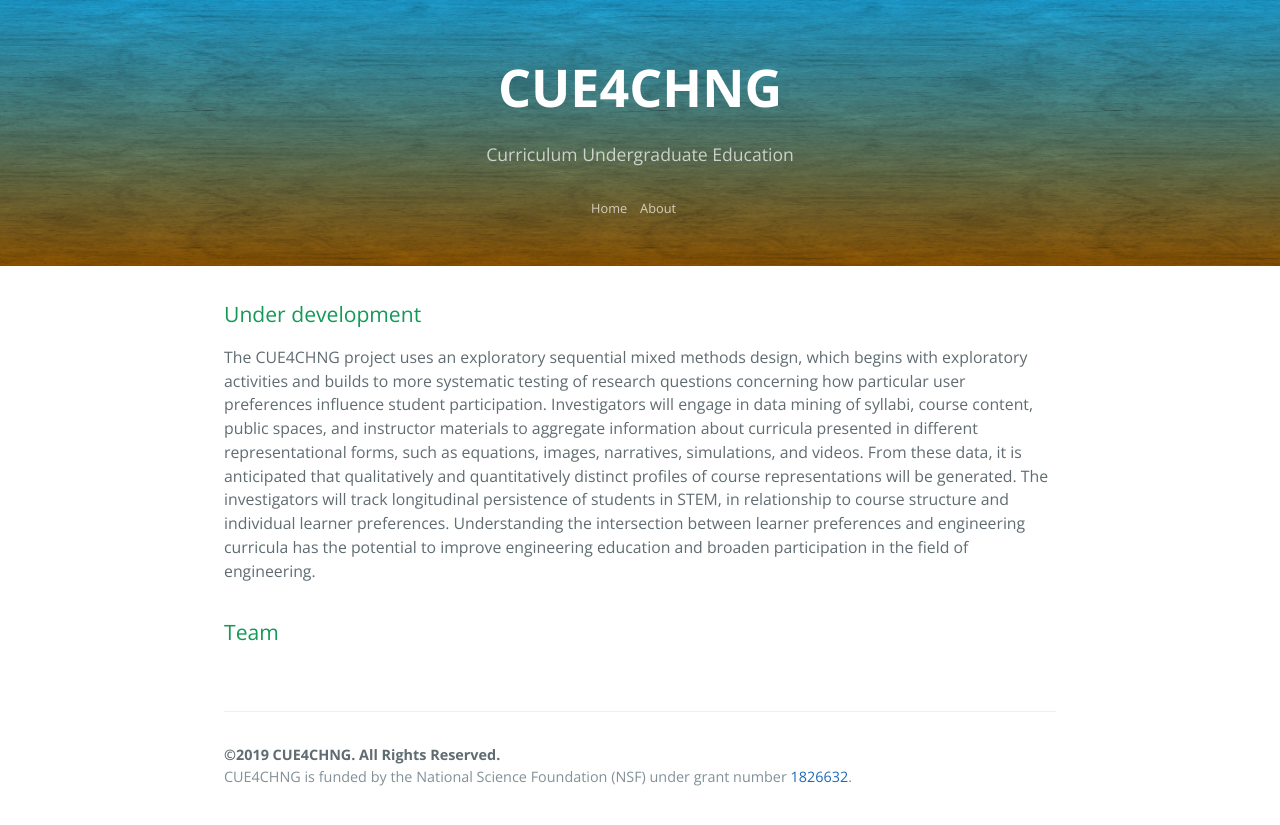
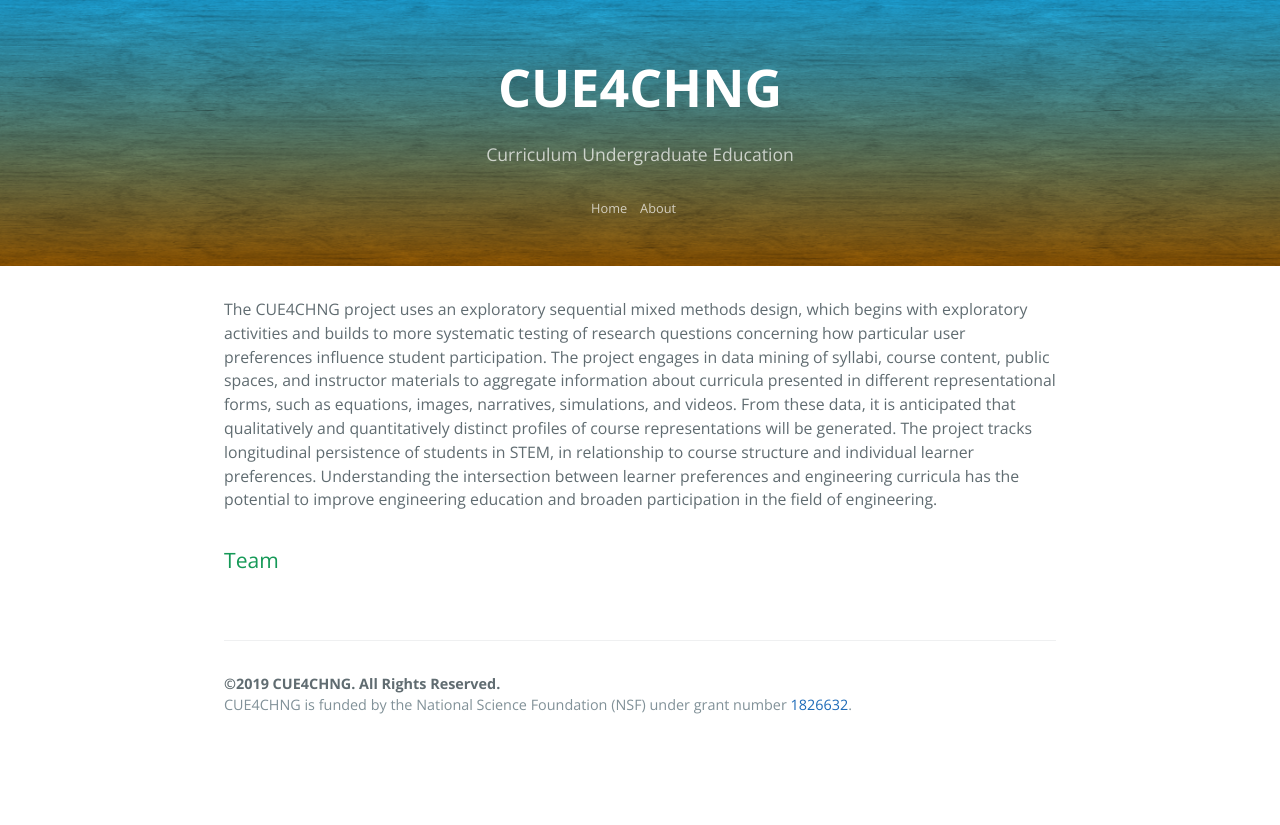
Before and after one commit to cue4chng/cue4chng.github.io, a Jekyll site: the page built from index.md, in a window 1280 px wide. Shown: the top 825 px of the page. Built offline with Jekyll 4.4.1, drawn with Linux system fonts in a browser that asks for light colours.

Commit message:
minor edits

```diff
--- a/index.md
+++ b/index.md
@@ -3,18 +3,16 @@ layout: default
 title: {{ site.name }}
 ---
 
-## Under development
-
 The CUE4CHNG project uses an exploratory sequential mixed methods design,
 which begins with exploratory activities and builds to more systematic
 testing of research questions concerning how particular user preferences
-influence student participation. Investigators will engage in data mining
+influence student participation. The project engages in data mining
 of syllabi, course content, public spaces, and instructor materials to
 aggregate information about curricula presented in different representational
 forms, such as equations, images, narratives, simulations, and videos.
 From these data, it is anticipated that qualitatively and quantitatively
 distinct profiles of course representations will be generated. The
-investigators will track longitudinal persistence of students in STEM, in
+project tracks longitudinal persistence of students in STEM, in
 relationship to course structure and individual learner preferences.
 Understanding the intersection between learner preferences and engineering
 curricula has the potential to improve engineering education and broaden
```
